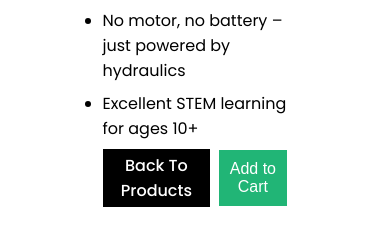
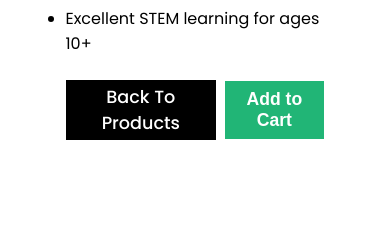
Before and after one commit to thanosoncode/gadgets, a React (Create React App) app: page /products/1 in a window 390 px wide. Shown: the part 707-937 px from the top of the page. After the commit the page ends 873 px from the top, so only its background shows below. Built offline with nearby package versions, Linux system fonts and the light colour scheme.

Commit message:
changes for mobide

```diff
--- a/src/index.css
+++ b/src/index.css
@@ -333,8 +333,9 @@ section h2 {
 
 .product-links {
   display: flex;
-  justify-content: flex-start;
+  justify-content: space-between;
   gap: 0.5rem;
+  padding-top: 1rem;
 }
 
 .btn {
@@ -362,7 +363,7 @@ section h2 {
 
 .btn-green {
   color: white;
-  font-weight: 500;
+  font-weight: 600;
   background: #21b576;
   transition: 0.3s ease;
   text-align: center;
@@ -584,7 +585,7 @@ aside {
 
 @media only screen and (max-width: 900px) {
   .btn {
-    font-size: 1rem;
+    font-size: 1.1rem;
     padding: 0.2rem 0.4rem;
   }
   .product-container {
@@ -613,6 +614,10 @@ aside {
   .product {
     padding-bottom: 2rem;
   }
+
+  .product-info {
+    width: 70%;
+  }
   .cart-container {
     padding-top: 0.5rem;
   }
@@ -637,4 +642,7 @@ aside {
   .summary h4 {
     padding-bottom: 0.5rem;
   }
+  .cart-item-quantity {
+    gap: 9px;
+  }
 }
```
